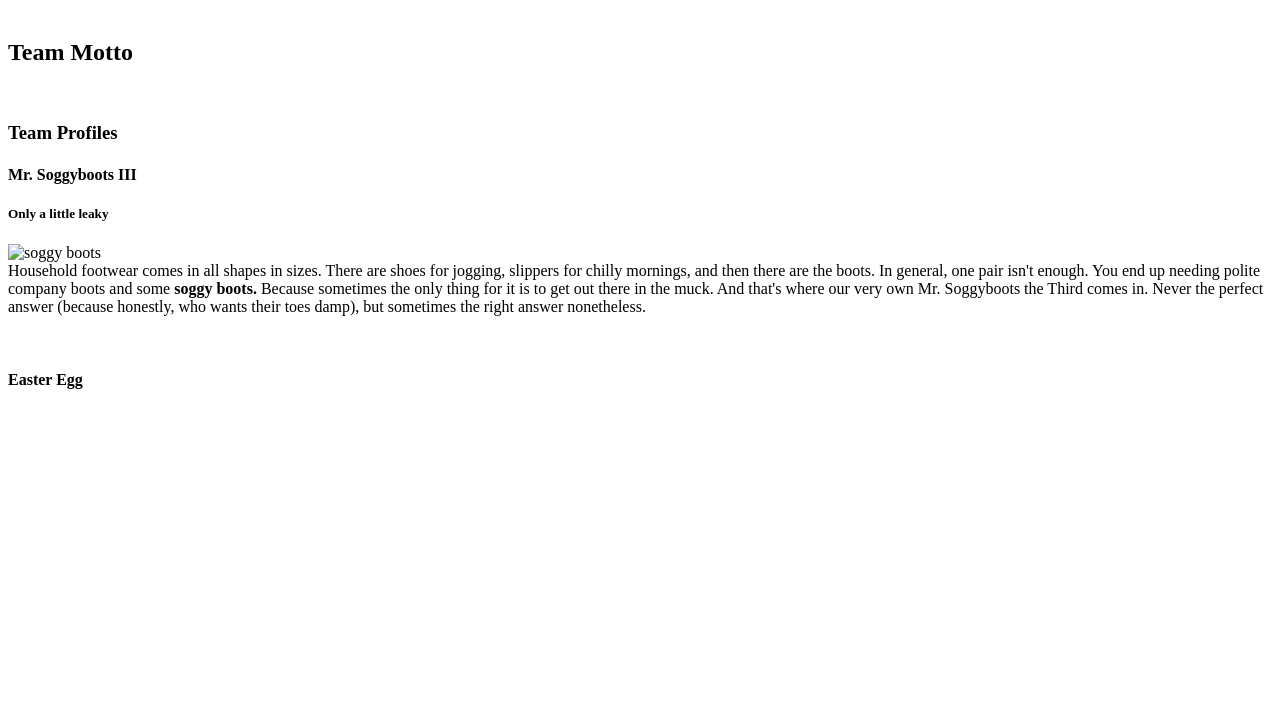
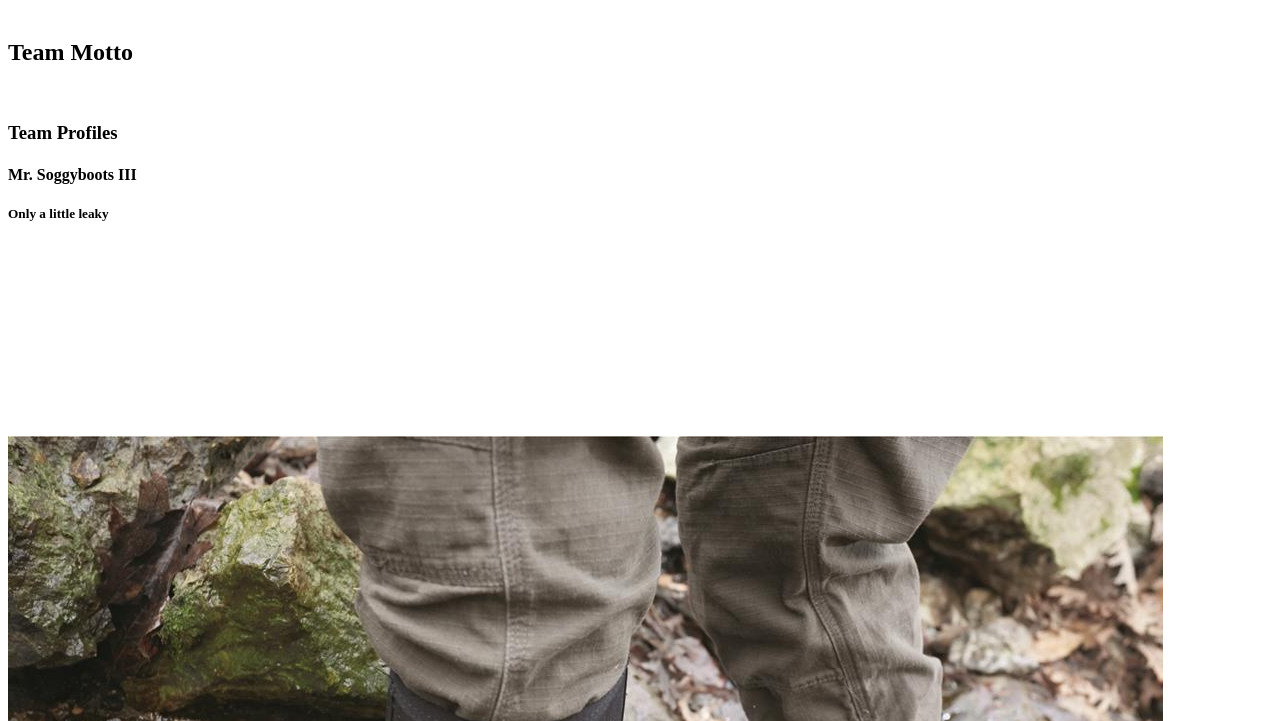
Before and after one commit to ChaseAckeret/EFA_TeamGit_StaticHTML, a plain HTML site: page index.html in a window 1280 px wide. Shown: the part 79-800 px from the top of the page. Drawn offline with Linux system fonts and the light colour scheme.

Commit message:
quick fix danny branch push

```diff
--- a/index.html
+++ b/index.html
@@ -16,7 +16,7 @@
     <h4>Mr. Soggyboots III</h4>
     <p>
         <h5>Only a little leaky</h5>
-        <img src="boots.jpg" alt = "soggy boots">
+        <img src="images/boots.jpg" alt = "soggy boots">
         <br>
         Household footwear comes in all shapes in sizes. There are shoes for jogging, slippers for chilly mornings, and then there are the boots. In general, one pair isn't enough. You end up needing polite company boots and some <b>soggy boots.</b>
         Because sometimes the only thing for it is to get out there in the muck. And that's where our very own Mr. Soggyboots the Third comes in. Never the perfect answer (because honestly, who wants their toes damp), but sometimes the right answer nonetheless.
```
